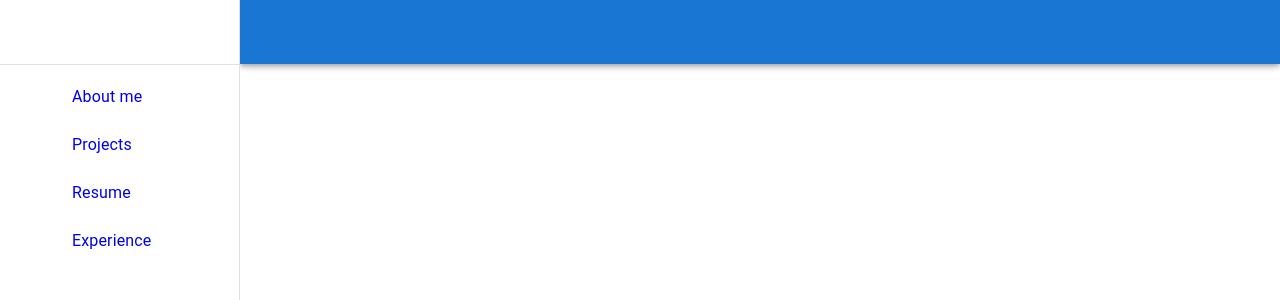
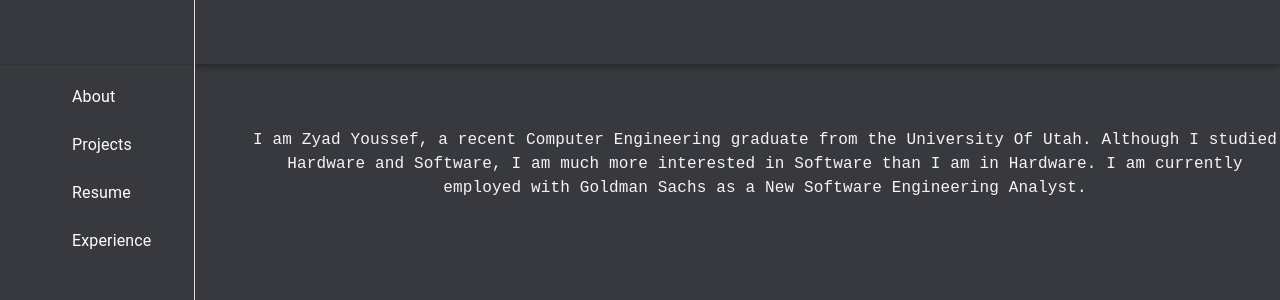
Before and after one commit to zyad-youssef/Personal-Portfolio, a React (Create React App) app in the folder personal_portfolio/: page / in a window 1280 px wide. Shown: the top 300 px of the page. Built offline with nearby package versions, Linux system fonts and the light colour scheme.

Commit message:
fixed styling and colors

```diff
--- a/personal_portfolio/package.json
+++ b/personal_portfolio/package.json
@@ -16,10 +16,12 @@
     "@types/react-dom": "^18.0.9",
     "react": "^18.2.0",
     "react-dom": "^18.2.0",
+    "react-helmet": "^6.1.0",
     "react-router-dom": "^6.6.1",
     "react-scripts": "5.0.1",
     "typescript": "^4.9.4",
-    "web-vitals": "^2.1.4"
+    "web-vitals": "^2.1.4",
+    "webfontloader": "^1.6.28"
   },
   "scripts": {
     "start": "react-scripts start",
--- a/personal_portfolio/src/App.css
+++ b/personal_portfolio/src/App.css
@@ -14,7 +14,7 @@
 }
 
 .App-header {
-  background-color: #282c34;
+  background-color: #ffffff;
   min-height: 100vh;
   display: flex;
   flex-direction: column;
@@ -25,7 +25,7 @@
 }
 
 .App-link {
-  color: #61dafb;
+  color: #d00000;
 }
 
 @keyframes App-logo-spin {
--- a/personal_portfolio/src/App.tsx
+++ b/personal_portfolio/src/App.tsx
@@ -2,6 +2,7 @@ import './App.css';
 import Navbar from './components/Navbar'
 import About from './components/MenuPage';
 import ProjectsPage from './components/ProjectsPage'
+import background from "./background.png"
 
 import {
   BrowserRouter as Router,
@@ -11,11 +12,17 @@ import {
 
 function App() {
   return (
-    <div className="App">
+     <div className="App" style={{
+          backgroundImage: `url(${background})`,
+          backgroundSize: "cover",
+          height: "100vh",
+          color: "#f5f5f5"
+        }}>
       <Navbar></Navbar>
       <Router>
         <Routes>
-        <Route path="/About" element={<About/>} />
+	<Route path="/" element={<ProjectsPage/>} />
+	<Route path="/About" element={<ProjectsPage/>} />
         <Route path="/Projects" element={<ProjectsPage/>} />
 	<Route path="/Resume" element={<ProjectsPage/>} />
 	<Route path="/Experience" element={<ProjectsPage/>} />
--- a/personal_portfolio/src/components/MenuPage.tsx
+++ b/personal_portfolio/src/components/MenuPage.tsx
@@ -1,6 +1,4 @@
-import React from "react";
-import Typography from '@mui/material/Typography';
-function Menu() {
+function Menu(){
   return (
     <div className="App">
     <div> Software Engineer</div>
--- a/personal_portfolio/src/components/Navbar.tsx
+++ b/personal_portfolio/src/components/Navbar.tsx
@@ -13,13 +13,10 @@ import ListItemText from '@mui/material/ListItemText';
 import MenuIcon from '@mui/icons-material/Menu';
 import Toolbar from '@mui/material/Toolbar';
 import Typography from '@mui/material/Typography';
-
-const drawerWidth = 240;
+import background from '../background.png'
+const drawerWidth = 195;
 
 interface Props {
-  /**
-   * Injected by the documentation to work in an iframe.
-   */
   window?: () => Window;
 }
 
@@ -31,23 +28,30 @@ export default function ResponsiveDrawer(props: Props) {
     setMobileOpen(!mobileOpen);
   };
 
+
+
   const drawer = (
-    <div>
+    <div style={{
+          backgroundImage: `url(${background})`,
+          backgroundSize: "cover",
+          height: "100vh",
+          color: "#FFFFFF"
+        }}>
       <Toolbar />
       <Divider />
       <List>
 
           {/* // About */}
-          <ListItem key={"About ME"} disablePadding component="a" href="/About">
+          <ListItem key={"About ME"} disablePadding component="a" href="/About" style={{ color: '#FFFFFF' }}>
             <ListItemButton>
               <ListItemIcon>
               </ListItemIcon>
-              <ListItemText primary={"About me "} />
+              <ListItemText primary={"About"} />
             </ListItemButton>
           </ListItem>
 
           {/* // Projects */}
-          <ListItem key={"Projects"} disablePadding component="a" href="/Projects">
+          <ListItem key={"Projects"} disablePadding component="a" href="/Projects" style={{ color: '#FFFFFF' }}>
             <ListItemButton>
               <ListItemIcon>
               </ListItemIcon>
@@ -56,7 +60,7 @@ export default function ResponsiveDrawer(props: Props) {
           </ListItem>
 
           {/* // Resume */}
-          <ListItem key={"Resume"} disablePadding component="a" href="/Resume">
+          <ListItem key={"Resume"} disablePadding component="a" href="/Resume" style={{ color: '#FFFFFF' }}>
             <ListItemButton>
               <ListItemIcon>
               </ListItemIcon>
@@ -65,7 +69,7 @@ export default function ResponsiveDrawer(props: Props) {
           </ListItem>
 
           {/* // Experience */}
-          <ListItem key={"Experience"} disablePadding component="a" href="/Experience">
+          <ListItem key={"Experience"} disablePadding component="a" href="/Experience" style={{ color: '#FFFFFF' }}>
             <ListItemButton>
               <ListItemIcon>
               </ListItemIcon>
@@ -85,6 +89,8 @@ export default function ResponsiveDrawer(props: Props) {
       <AppBar
         position="fixed"
         sx={{
+	  bgcolor: "#37393F",
+          backgroundImage: `url(${background})`,
           width: { sm: `calc(100% - ${drawerWidth}px)` },
           ml: { sm: `${drawerWidth}px` },
         }}
--- a/personal_portfolio/src/components/ProjectsPage.tsx
+++ b/personal_portfolio/src/components/ProjectsPage.tsx
@@ -1,8 +1,8 @@
 import Box from '@mui/material/Box';
 function Menu() {
   return (
-    <Box sx={{position: 'absolute', left: '250px', fontSize: 'h12.fontSize'}}>
-    I am Zyad Youssef, a recent Computer Engineering graduate from the University Of Utah. Although I studied Hardware and Software, I am much more interested in Software than I am 	 in Hardware. I am Currently employed with Goldman Sachs as a New Software Engineering Analyst.
+    <Box style={{fontFamily: 'Courier New'}} sx={{position: 'absolute', left: '250px', fontSize: 'h12.fontSize'}}>
+    I am Zyad Youssef, a recent Computer Engineering graduate from the University Of Utah. Although I studied Hardware and Software, I am much more interested in Software than I am 	 in Hardware. I am currently employed with Goldman Sachs as a New Software Engineering Analyst.
     </Box>
   );
 }
```
Also changed, not shown: personal_portfolio/src/background.png (added), 1 other file (tests, documents, lock files or other folders).
